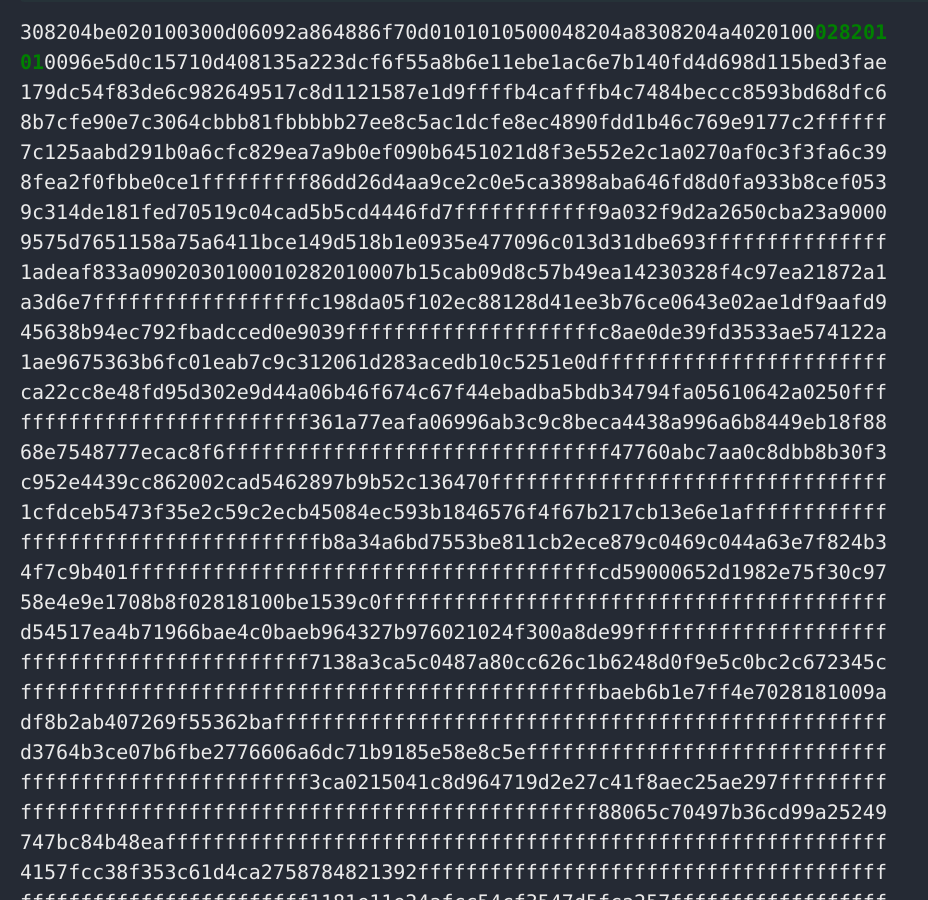
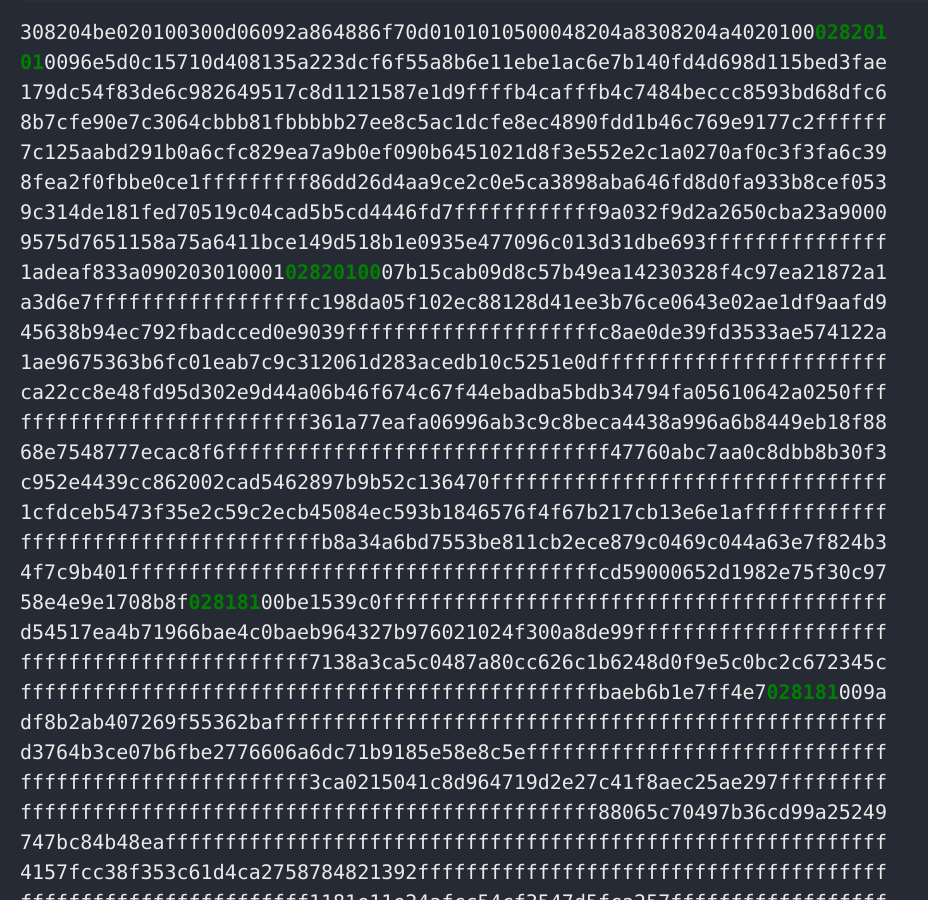
Before and after one commit to Connor-McCartney/Connor-McCartney.github.io, a Jekyll site: the page built from _pages/cryptography/rsa/Key-Recovery-UMD-CTF-2024.md, in a window 1280 px wide and 900 px high, scrolled down 1130 px. Shown: the whole window, without its empty margins (0-928 px from the left). Built offline with Jekyll 4.4.1, drawn with Linux system fonts in a browser that asks for light colours; cached includes are drawn as plain includes.

Commit message:
Update Key-Recovery-UMD-CTF-2024.md

```diff
--- a/_pages/cryptography/rsa/Key-Recovery-UMD-CTF-2024.md
+++ b/_pages/cryptography/rsa/Key-Recovery-UMD-CTF-2024.md
@@ -50,7 +50,7 @@ X/D8vi4h5+Xk2/
 8fea2f0fbbe0ce1fffffffff86dd26d4aa9ce2c0e5ca3898aba646fd8d0fa933b8cef053<br>
 9c314de181fed70519c04cad5b5cd4446fd7ffffffffffff9a032f9d2a2650cba23a9000<br>
 9575d7651158a75a6411bce149d518b1e0935e477096c013d31dbe693fffffffffffffff<br>
-1adeaf833a0902030100010282010007b15cab09d8c57b49ea14230328f4c97ea21872a1<br>
+1adeaf833a090203010001<span style="color:green">**02820100**</span>07b15cab09d8c57b49ea14230328f4c97ea21872a1<br>
 a3d6e7ffffffffffffffffffc198da05f102ec88128d41ee3b76ce0643e02ae1df9aafd9<br>
 45638b94ec792fbadcced0e9039fffffffffffffffffffffc8ae0de39fd3533ae574122a<br>
 1ae9675363b6fc01eab7c9c312061d283acedb10c5251e0dffffffffffffffffffffffff<br>
@@ -61,10 +61,10 @@ c952e4439cc862002cad5462897b9b52c136470fffffffffffffffffffffffffffffffff<br>
 1cfdceb5473f35e2c59c2ecb45084ec593b1846576f4f67b217cb13e6e1affffffffffff<br>
 fffffffffffffffffffffffffb8a34a6bd7553be811cb2ece879c0469c044a63e7f824b3<br>
 4f7c9b401fffffffffffffffffffffffffffffffffffffffcd59000652d1982e75f30c97<br>
-58e4e9e1708b8f02818100be1539c0ffffffffffffffffffffffffffffffffffffffffff<br>
+58e4e9e1708b8f<span style="color:green">**028181**</span>00be1539c0ffffffffffffffffffffffffffffffffffffffffff<br>
 d54517ea4b71966bae4c0baeb964327b976021024f300a8de99fffffffffffffffffffff<br>
 ffffffffffffffffffffffff7138a3ca5c0487a80cc626c1b6248d0f9e5c0bc2c672345c<br>
-ffffffffffffffffffffffffffffffffffffffffffffffffbaeb6b1e7ff4e7028181009a<br>
+ffffffffffffffffffffffffffffffffffffffffffffffffbaeb6b1e7ff4e7<span style="color:green">**028181**</span>009a<br>
 df8b2ab407269f55362bafffffffffffffffffffffffffffffffffffffffffffffffffff<br>
 d3764b3ce07b6fbe2776606a6dc71b9185e58e8c5effffffffffffffffffffffffffffff<br>
 ffffffffffffffffffffffff3ca0215041c8d964719d2e27c41f8aec25ae297fffffffff<br>
```
